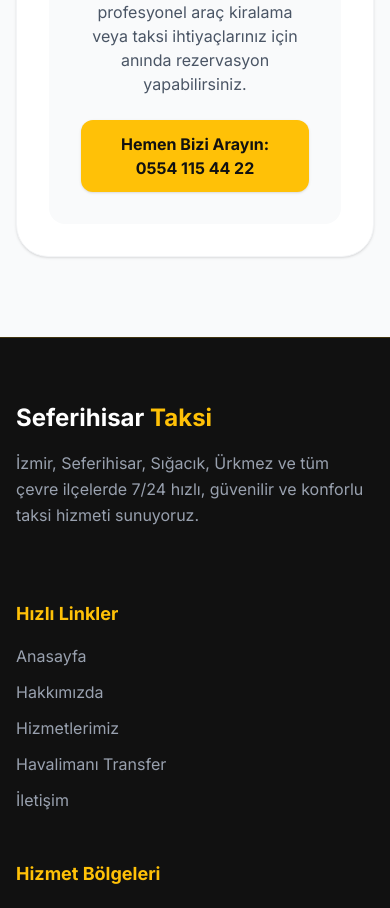
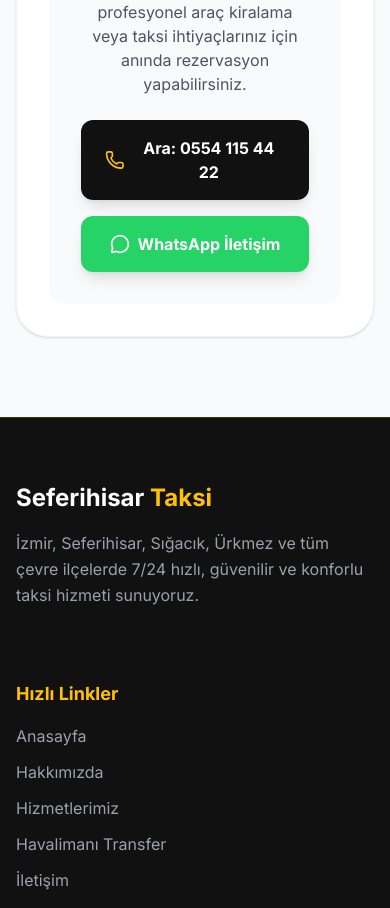
Before and after one commit to kodfinans34/seferihisartaxi, a Next.js app: page /blog/izmir-havalimani-seferihisar-ulasim-rehberi in a window 390 px wide. Shown: the part 1580-2488 px from the top of the page. Built offline with nearby package versions, Linux system fonts and the light colour scheme.

Commit message:
UI: Blog icerisindeki footer butonlari mobile uyumlu ve coklu Call-To-Action formati ile revize edildi

```diff
--- a/src/app/blog/[slug]/page.tsx
+++ b/src/app/blog/[slug]/page.tsx
@@ -3,7 +3,7 @@ import Link from "next/link";
 import Image from "next/image";
 import { notFound } from "next/navigation";
 import { blogs } from "@/data/blogs";
-import { ArrowLeft, Calendar, FileText } from "lucide-react";
+import { ArrowLeft, Calendar, FileText, Phone, MessageCircle } from "lucide-react";
 
 interface Props {
     params: Promise<{ slug: string }>;
@@ -95,9 +95,16 @@ export default async function BlogPostPage({ params }: Props) {
                     <div className="mt-12 pt-8 border-t border-gray-100 text-center bg-gray-50 rounded-2xl p-8">
                         <h3 className="text-xl font-bold text-secondary mb-4">Ulaşıma mı İhtiyacınız Var?</h3>
                         <p className="text-gray-600 mb-6">Seferihisar ve çevresinde profesyonel araç kiralama veya taksi ihtiyaçlarınız için anında rezervasyon yapabilirsiniz.</p>
-                        <a href="tel:+905541154422" className="inline-block bg-primary text-secondary font-bold px-8 py-3 rounded-xl hover:bg-primary-hover transition-colors shadow-sm">
-                            Hemen Bizi Arayın: 0554 115 44 22
-                        </a>
+                        <div className="flex flex-col sm:flex-row gap-4 justify-center items-center">
+                            <a href="tel:+905541154422" className="w-full sm:w-auto flex items-center justify-center gap-2 bg-secondary text-white font-bold px-6 py-4 rounded-xl hover:bg-black transition-colors shadow-lg hover:-translate-y-1">
+                                <Phone className="w-5 h-5 text-primary" />
+                                <span>Ara: 0554 115 44 22</span>
+                            </a>
+                            <a href="https://wa.me/905541154422" target="_blank" rel="noopener noreferrer" className="w-full sm:w-auto flex items-center justify-center gap-2 bg-[#25D366] text-white font-bold px-6 py-4 rounded-xl hover:bg-[#20bd5a] transition-colors shadow-lg hover:-translate-y-1">
+                                <MessageCircle className="w-5 h-5" />
+                                <span>WhatsApp İletişim</span>
+                            </a>
+                        </div>
                     </div>
                 </article>
             </div>
```
